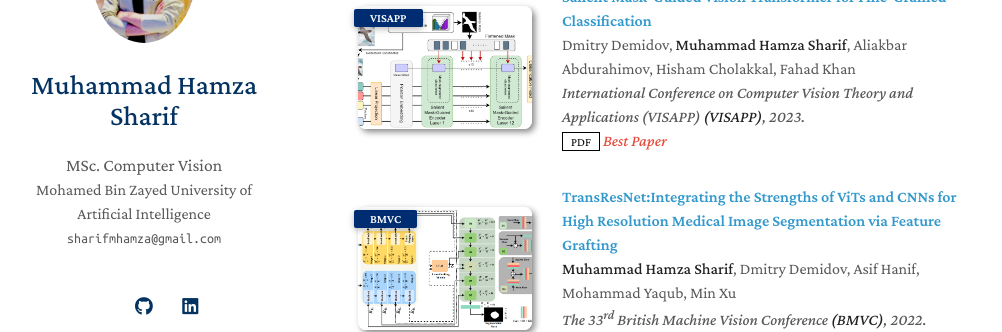
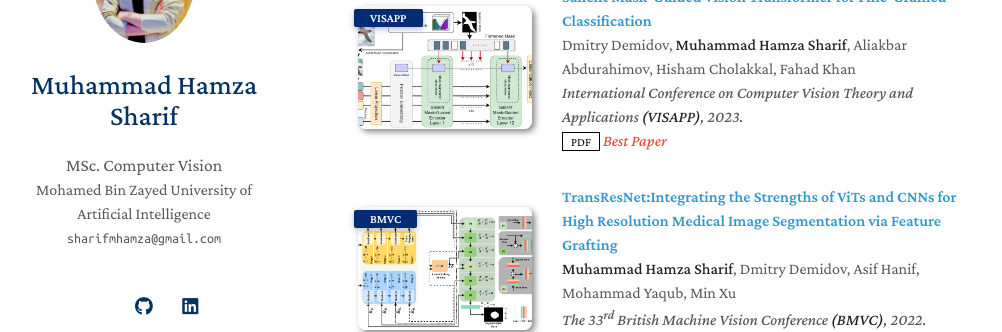
Before and after one commit to Sharifmhamza/sharifmhamza.github.io, a Jekyll site: the page built from index.md, in a window 1280 px wide and 900 px high, scrolled down 706 px. Shown: the part 176-508 px from the top of the window, without its empty margins (132-1134 px from the left). Built offline with Jekyll 4.4.1, drawn with Linux system fonts in a browser that asks for light colours; a style sheet for code colours, icons or effects is not loaded; our own code applies the rules of GitHub Pages for plain Markdown files.

Commit message:
Update publications.yml

```diff
--- a/_data/publications.yml
+++ b/_data/publications.yml
@@ -3,7 +3,7 @@
   - title: "Salient Mask-Guided Vision Transformer for Fine-Grained Classification"
     authors: Dmitry Demidov, <strong>Muhammad Hamza Sharif</strong>, Aliakbar Abdurahimov, Hisham Cholakkal, Fahad Khan
     conference_short: VISAPP
-    conference: International Conference on Computer Vision Theory and Applications (VISAPP) <strong>(VISAPP)</strong>, 2023.
+    conference: International Conference on Computer Vision Theory and Applications <strong>(VISAPP)</strong>, 2023.
     pdf: https://arxiv.org/pdf/2305.07102.pdf
     image: ./assets/img/4thpaper.png
     notes: Best Paper
```
